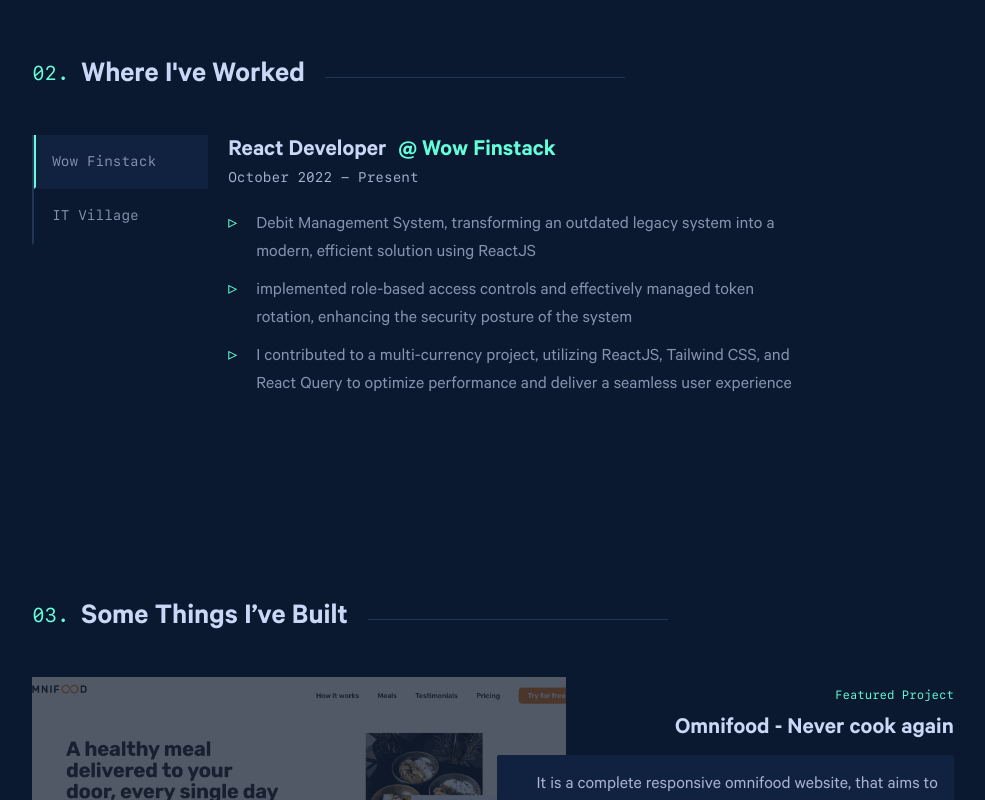
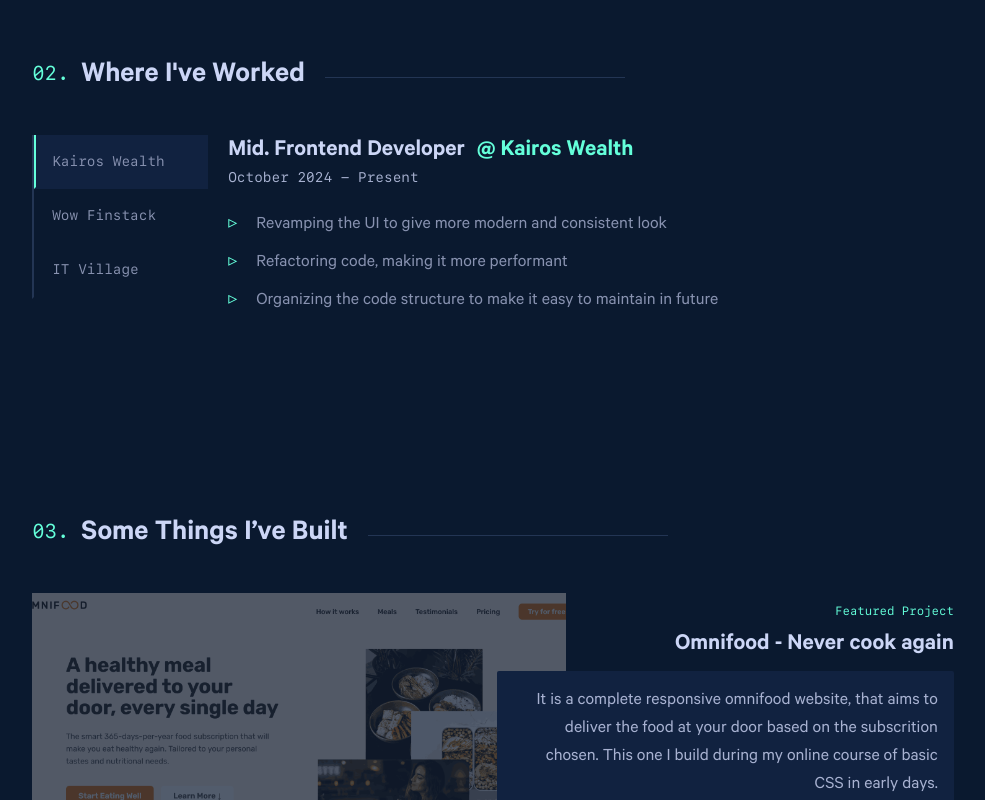
Before and after one commit to Phurba-Sherpa/v3, a Next.js app: page / in a window 1280 px wide. Shown: the part 1320-2120 px from the top of the page, without its empty margins (147-1132 px from the left). Built offline with nearby package versions, Linux system fonts and the light colour scheme.

Commit message:
fix(link): when clicked on url, open in new tab

```diff
--- a/components/partials/Experience.tsx
+++ b/components/partials/Experience.tsx
@@ -10,7 +10,7 @@
       <h2 className="head-numbering title-work">Where I've Worked</h2>
       <div className="flex flex-col md:flex-row items-start">
         <Tabs
-          tabs={["Wow Finstack", "IT Village"]}
+          tabs={["Kairos Wealth", "Wow Finstack", "IT Village"]}
           onClickTab={(index) => setTabIndex(index)}
           activeTabId={tabIndex}
         />
--- a/components/partials/NoteWortyProject.tsx
+++ b/components/partials/NoteWortyProject.tsx
@@ -35,7 +35,7 @@
 
 const ProjectItem = ({ data }) => {
   return (
-    <div className="px-7 py-8 rounded-md bg-primary-300 flex flex-col">
+    <div className="px-7 py-8 rounded-md bg-primary-300 flex flex-col hover:-translate-y-1 transition-all duration-200 ease-in">
       <div className="mb-9 flex items-center gap-x-3">
         <a href={data.github}>
           <Icon
@@ -45,14 +45,14 @@
             icon="mdi:folder-outline"
           />
         </a>
-        <a href={data.github} className="ml-auto">
+        <a href={data.github} className="ml-auto" target="_blank">
           <Icon width={22} height={22} icon="mdi:github" />
         </a>
-        <a href={data.live}>
+        <a href={data.live} target="_blank">
           <Icon icon="mdi:external-link" width={22} height={22} />
         </a>
       </div>
-      <h3 className="mb-2.5">{data.title}</h3>
+      <h3 className="mb-2.5 hover:text-green">{data.title}</h3>
       <p className="text-lg leading-6 mb-5">{data.desc}</p>
       <ul className="flex gap-x-4 font-mono mt-auto">
         {data.techStack.map((stack, index) => (
--- a/components/partials/Projects.tsx
+++ b/components/partials/Projects.tsx
@@ -29,7 +29,7 @@
 
 const ProjectItem = ({ contentRight, img, ...props }) => {
   return (
-    <div className="grid grid-cols-12 gap-x-2 mb-12 md:mb-24 ">
+    <div className="grid grid-cols-12 gap-x-2 mb-12 md:mb-24">
       <ProjImage contentRight={contentRight} img={img} />
       <ProjectContent contentRight={contentRight} {...props} />
     </div>
@@ -62,7 +62,9 @@
         featured project
       </p>
       <h3 className="mb-2.5">
-        <a href={live}>{title}</a>
+        <a href={live} className="hover:text-green transition" target="_blank">
+          {title}
+        </a>
       </h3>
       <p className="md:bg-primary-300 md:p-4 text-lg text-slate-300 py-5 rounded-sm bg-transparent">
         {desc}
@@ -77,18 +79,13 @@
         ))}
       </ul>
       <div
-        className={`mt-2.5 flex items-center gap-x-3 ${contentRight ? " md:justify-end" : " "}`}
+        className={`mt-2.5 flex items-center text-slate-200 gap-x-3 ${contentRight ? " md:justify-end" : " "}`}
       >
-        <a href={code} className="">
-          <Icon width={24} height={24} icon="mdi:github" color="#8892b0" />
+        <a href={code} className="" target="_blank">
+          <Icon width={24} height={24} icon="mdi:github" />
         </a>
-        <a href={live}>
-          <Icon
-            width={24}
-            height={24}
-            icon="mdi:external-link"
-            color="#8892b0"
-          />
+        <a href={live} target="_blank">
+          <Icon width={24} height={24} icon="mdi:external-link" />
         </a>
       </div>
     </div>
--- a/components/ui/Icon.tsx
+++ b/components/ui/Icon.tsx
@@ -3,7 +3,7 @@
 
 import { Icon as LibIcon } from "@iconify/react";
 
-export const Icon = ({ icon, width = 28, height = 28, color }) => {
+export const Icon = ({ icon, width = 28, height = 28 }) => {
   return (
     <span className="hover:text-green">
       <LibIcon width={width} icon={icon} height={height} />
--- a/components/ui/Link.tsx
+++ b/components/ui/Link.tsx
@@ -9,6 +9,7 @@
   return (
     <a
       href={url}
+      target="_blank"
       className="text-green inline-block relative after:content-[''] after:absolute after:w-full after:h-[1px] after:bottom-0 after:left-0 leading-4 after:bg-current after:transition-all after:duration-300 after:ease-in after:scale-x-0 after:origin-right hover:after:origin-left hover:after:scale-x-100"
     >
       {label}
--- a/data/experience.ts
+++ b/data/experience.ts
@@ -7,6 +7,17 @@
 };
 //www.kairoswealth.com/
 export const EXP: IExp[] = [
+  {
+    company: "Kairos Wealth",
+    website: "https://www.kairoswealth.com/",
+    role: "Mid. Frontend Developer",
+    duration: "October 2024 - Present",
+    tasks: [
+      "Revamping the UI to give more modern and consistent look",
+      "Refactoring code, making it more performant",
+      "Organizing the code structure to make it easy to maintain in future",
+    ],
+  },
   {
     company: "Wow Finstack",
     website: "https://www.wowfinstack.com/",
--- a/data/noteworthy-projects.ts
+++ b/data/noteworthy-projects.ts
@@ -19,8 +19,8 @@
     title: "Personal Website - v2",
     desc: "Complte responsive website built using tailwind css and next js. Taildwind is love btw",
     techStack: ["Nextjs", "tailwindcss"],
-    github: "https://github.com/phurba-sherpa/v2",
-    live: "v2.phurbasherpa.name.np",
+    github: "https://github.com/phurba-sherpa/v3",
+    live: "#",
   },
   {
     title: "Personal Website - v1",
```
